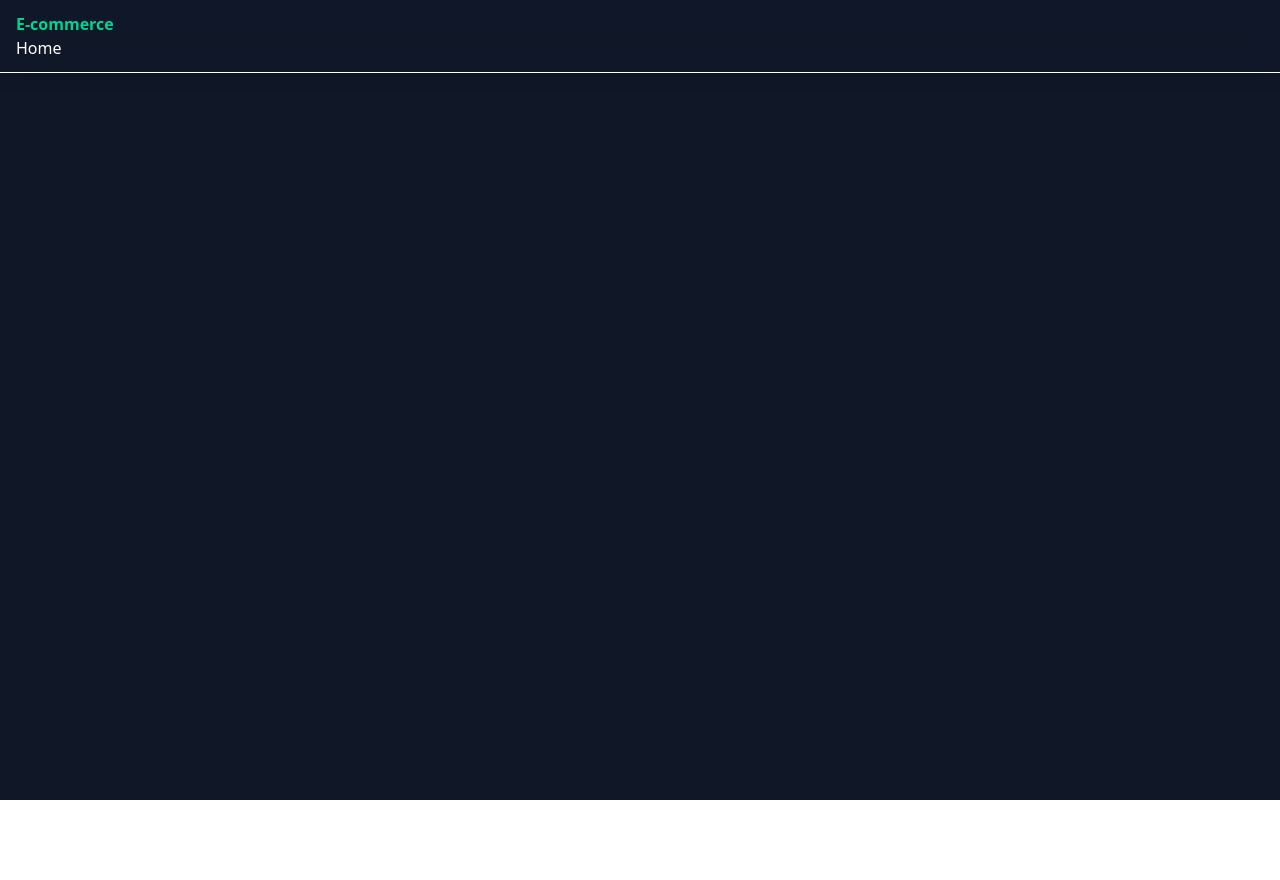
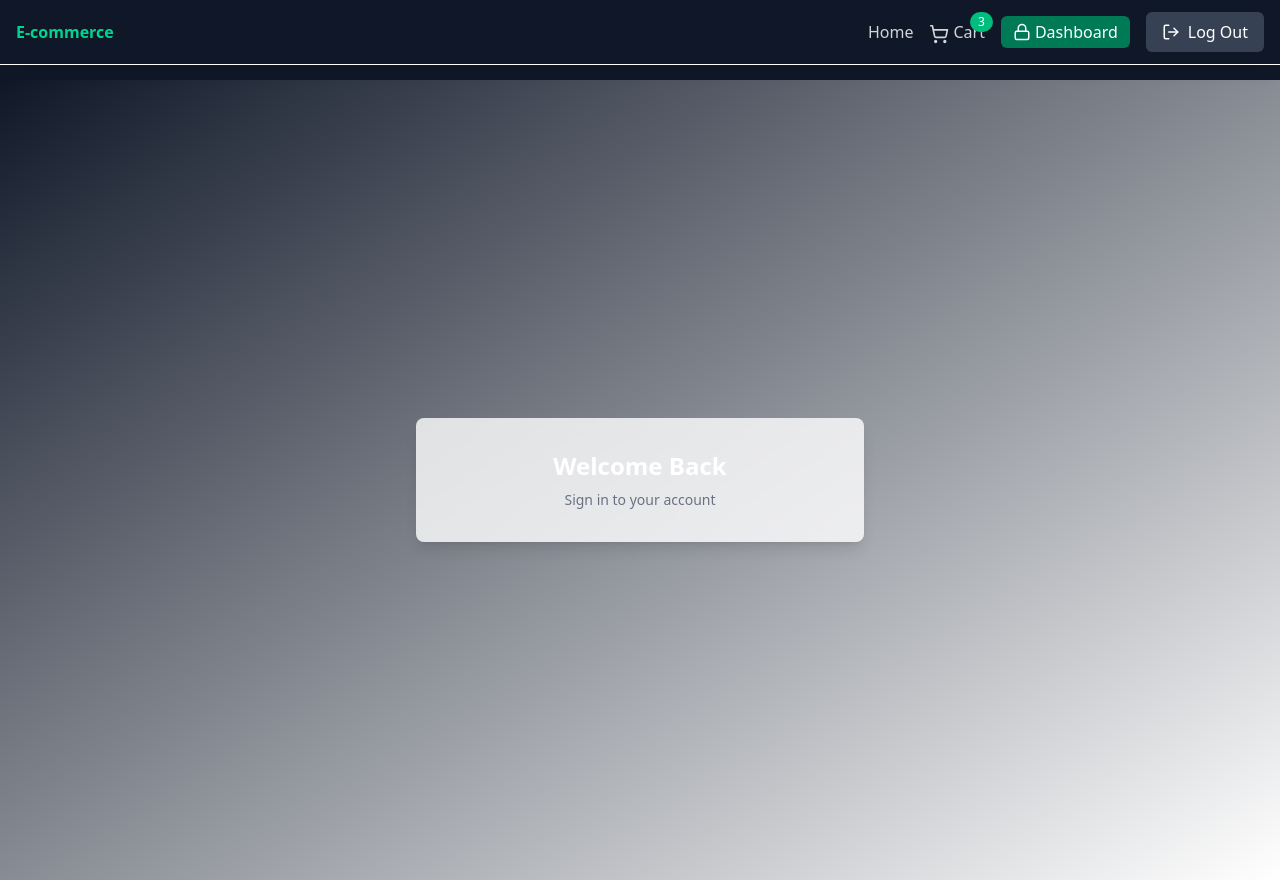
Before and after one commit to gokul8943/e-commerce, a React (Vite) app in the folder frontend/: page /login in a window 1280 px wide. Before the commit the page ends 800 px from the top, so only its background shows below. Built offline with nearby package versions, Linux system fonts and the light colour scheme.

Commit message:
navbar ui finish

```diff
--- a/frontend/src/components/Navbar.tsx
+++ b/frontend/src/components/Navbar.tsx
@@ -1,14 +1,52 @@
-import { ShoppingCart,UserPlus, LogIn , LogOut, Lock} from 'lucide-react'
-import {Link} from 'react-router-dom'
+import { ShoppingCart, UserPlus, LogIn, LogOut, Lock } from 'lucide-react'
+import { Link } from 'react-router-dom'
 const Navbar = () => {
+
+  const user = true
+  const isAdmin = true
   return (
     <div className='fixed top-0 left-0 w-full ng-gray-900 bg-opacity-90 backdrop-blur-md shadow-lg z-40 transition-all duration-300 border-b border-emrland-800'>
       <div className='container mx-auto px-4 py-3'>
-         <Link to='/' className='tetx-2xl font-bold text-emerald-400 items-center space-x-2 flex'>E-commerce </Link>
-         <nav className='flex flex-wrap items-center gap-4'>
-            <Link to='/' className='' >Home</Link>
-
-         </nav>
+        <div className='flex flex-wrap justify-between items-center'>
+        <Link to='/' className='tetx-2xl font-bold text-emerald-400 items-center space-x-2 flex'>E-commerce </Link>
+        <nav className='flex flex-wrap items-center gap-4'>
+          <Link to='/' className='text-gray-300 hover:text-emerland-400 transition duration-300 ease-in-out' >Home</Link>
+          {user && (
+            <Link to={'/cart'}
+            className='relative group text-gray-300 hover:text-emerald-400 transition duration-300 ease-in-out'
+            >
+              <ShoppingCart className='inline-block mr-1 group-hover:text-emerald-400 ' size={20} />
+              <span className='hidden sm:inline'>Cart</span>
+              <span className='absolute -top-2 -right-2 bg-emerald-500 text-white rounded-full px-2 py-0.5 text-xs group-hover:bg-emerald-400 transition duration-300 ease-in-out'>
+                3
+              </span>
+            </Link>
+          )}
+        {isAdmin && (
+            <Link to={''}
+            className='bg-emerald-700 hover:bg-emerald-600 text-white px-3 py-1 rounded-md font-medium transition duration-300 ease-in-out flex items-center'
+            >
+              <Lock className='inline-block mr-1' size={18}/>
+              <span className='hidden sm:inline'>Dashboard</span>
+            </Link>
+        )}
+        {user ? (
+          <button className='bg-gray-700 hover:bg-gray-600 text-white py-2 px-4 rounded-md flex items-center transition duration-300 ease-in-out'>
+           <LogOut  size={18}/>
+           <span className='hidden sm:inline ml-2'>Log Out </span>
+          </button>
+        ):(
+          <>
+          <Link to={'/signup'} className='bg-emerald-600 hover:bg-emerald-700 text-white py-2 px-4 rounded-md flex items-center transition duration-300 ease-in-out'>
+            <UserPlus className='mr-2' size={18}/>
+          </Link>
+          <Link to={'/login'} className='bg-emerald-600 hover:bg-emerald-700 text-white py-2 px-4 rounded-md flex items-center transition duration-300 ease-in-out'>
+            <LogIn className='mr-2' size={18}/>
+          </Link>
+          </>
+        )}
+        </nav>
+        </div>
       </div>
     </div>
   )
--- a/frontend/src/pages/LoginPage.tsx
+++ b/frontend/src/pages/LoginPage.tsx
@@ -2,8 +2,15 @@
 
 const LoginPage = () => {
   return (
-    <div>
-
+    <div className="min-h-screen flex items-center justify-center bg-gradient-to-br from-primary-light to-white">
+      <div className="w-full max-w-md animate-fade-in">
+        <div className="bg-white/80 backdrop-blur-lg rounded-lg shadow-lg p-8 space-y-6">
+          <div className="text-center space-y-2">
+            <h1 className="text-2xl font-semibold text-secondary">Welcome Back</h1>
+            <p className="text-sm text-gray-500">Sign in to your account</p>
+          </div>
+        </div>
+      </div>
     </div>
   )
 }
```
